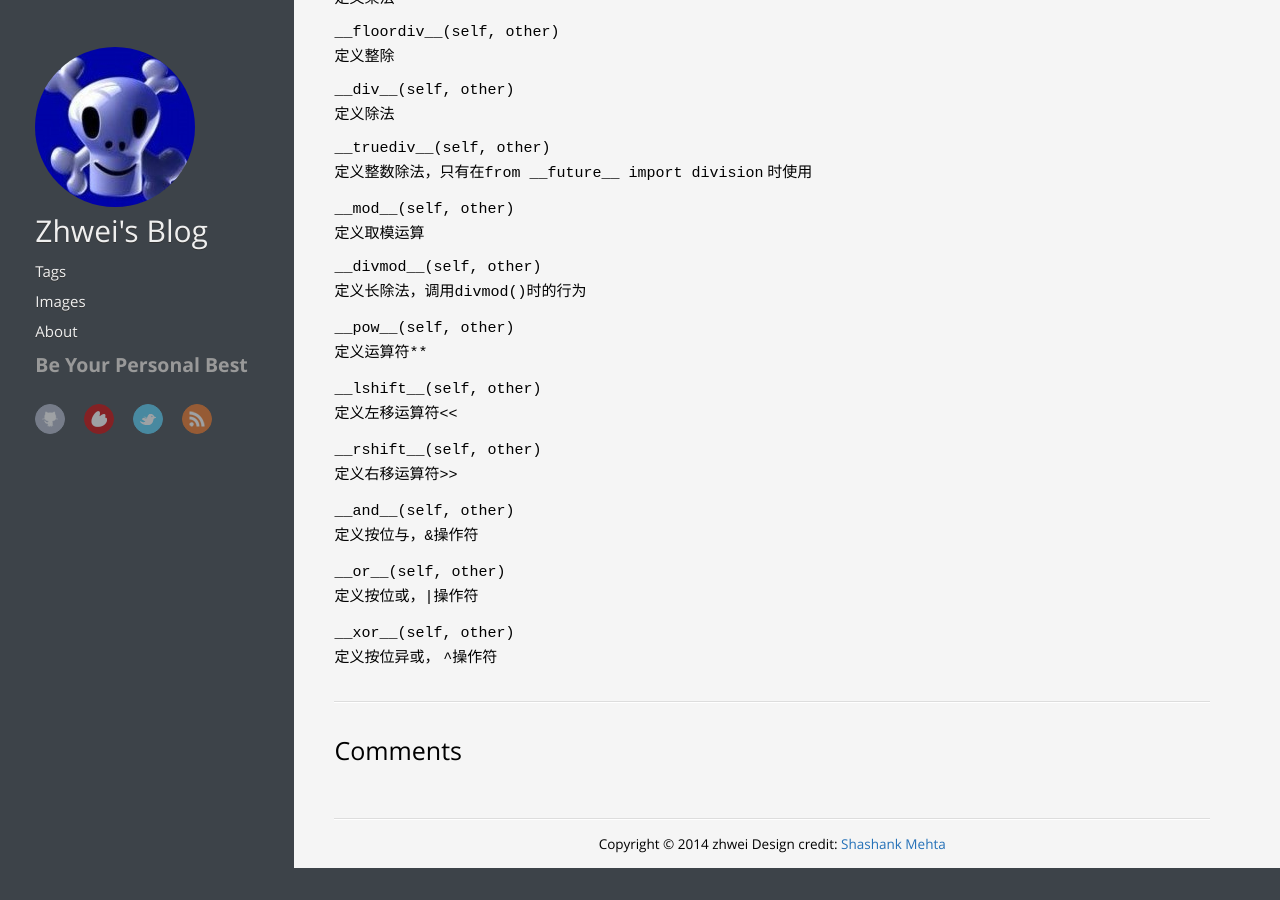
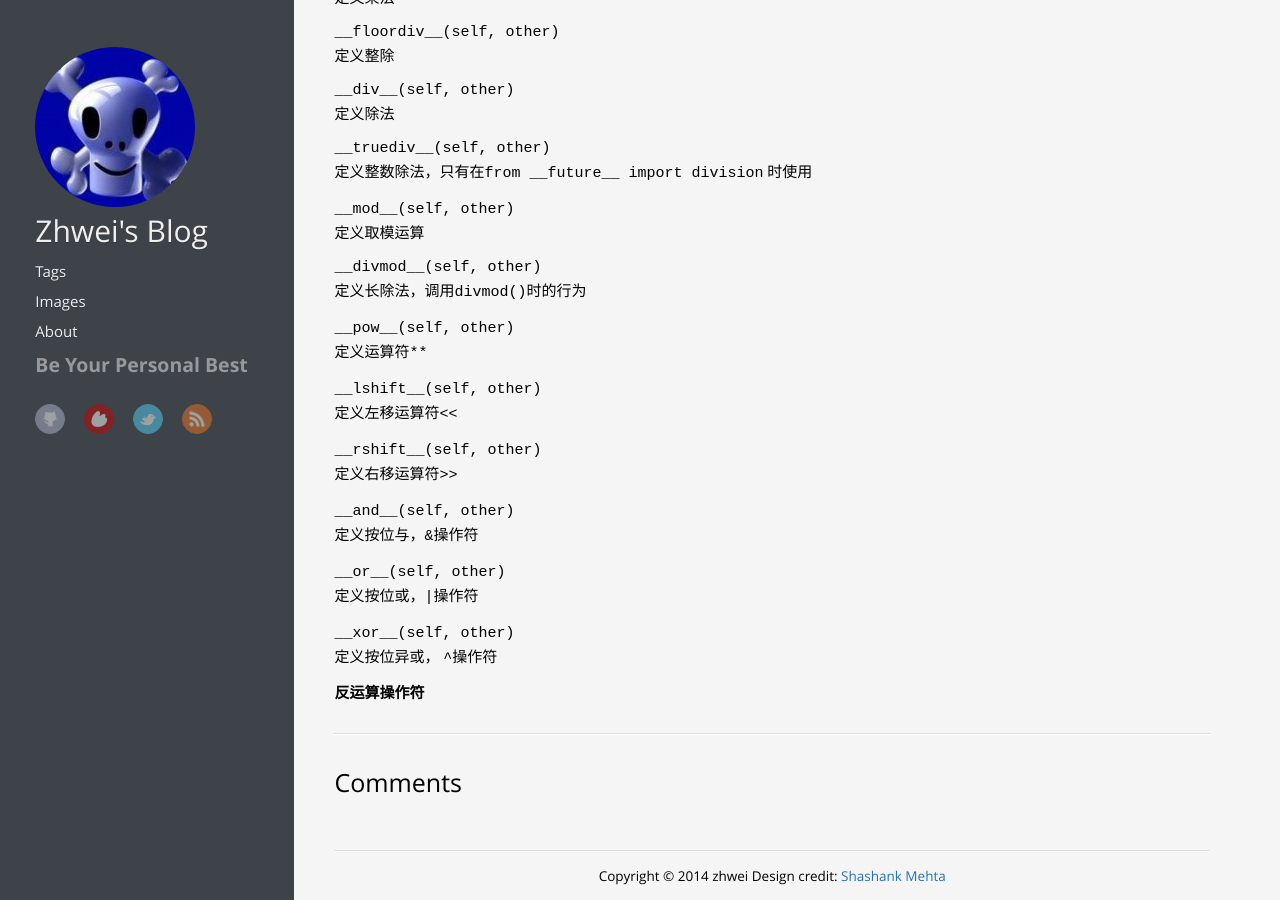
Before and after one commit to zhwei/zhwei.github.com, a Jekyll site: the page built from _posts/2013-05-21-python-magic-method-trans-1.md, in a window 1280 px wide and 900 px high, scrolled down 4144 px. Built offline with Jekyll 4.4.1, drawn with Linux system fonts in a browser that asks for light colours; Markdown is read by kramdown in place of the engine named in the settings; comment, search, counter and statistics services are not loaded; before the commit the page ends 5012 px from its top, so only the background shows below that.

Commit message:
update magic method

```diff
--- a/_posts/2013-05-21-python-magic-method-trans-1.md
+++ b/_posts/2013-05-21-python-magic-method-trans-1.md
@@ -227,3 +227,5 @@ class Word(str):
 
   `__xor__(self, other)`
   定义按位异或， `^`操作符
+
+#### 反运算操作符
```
